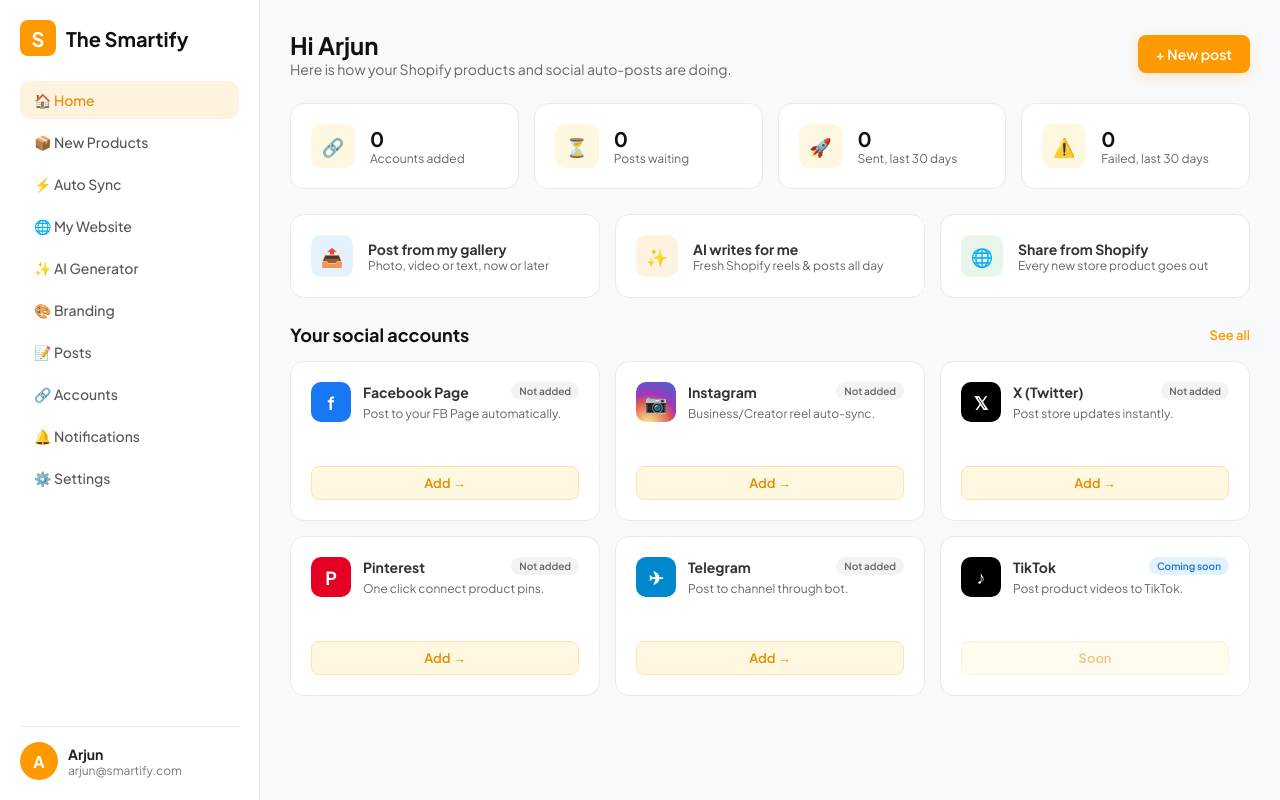
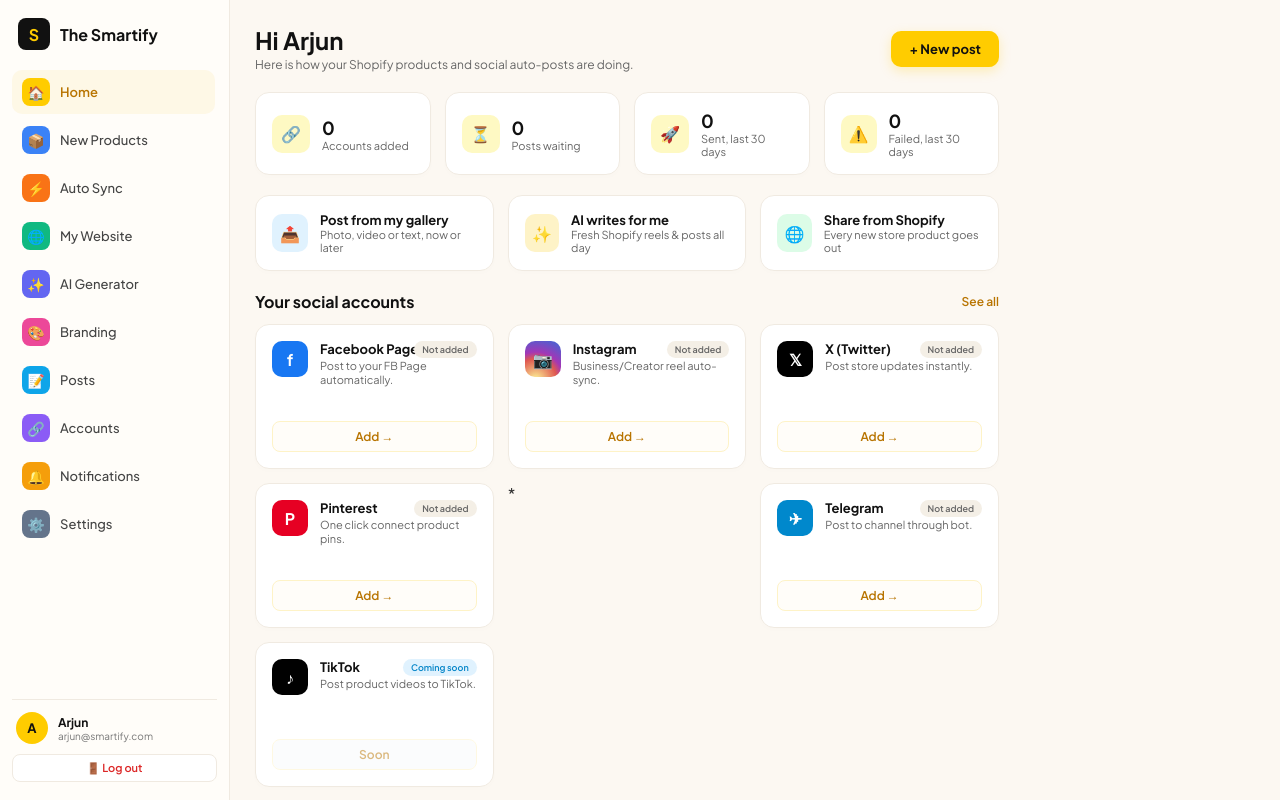
Before and after one commit to arjunsingh8238-ops/the-smartify, a website: page public/index.html in a window 1280 px wide. Drawn offline with Linux system fonts and the light colour scheme.

Commit message:
Update index.html

```diff
--- a/public/index.html
+++ b/public/index.html
@@ -2,56 +2,73 @@
 <html lang="en">
 <head>
     <meta charset="UTF-8">
-    <meta name="viewport" content="width=device-width, initial-scale=1.0">
-    <title>The Smartify - Shopify & Social Automation Dashboard</title>
+    <meta name="viewport" content="width=1024">
+    <title>The Smartify - Social Automation Dashboard</title>
     <link href="https://fonts.googleapis.com/css2?family=Plus+Jakarta+Sans:wght@400;500;600;700&display=swap" rel="stylesheet">
     <style>
         * { box-sizing: border-box; margin: 0; padding: 0; font-family: 'Plus Jakarta Sans', sans-serif; }
-        body { background-color: #f8f9fa; color: #333; display: flex; height: 100vh; overflow: hidden; }
+        body { background-color: #fcf8f2; color: #333; display: flex; height: 100vh; overflow: hidden; width: 1024px; min-width: 1024px; }
 
-        /* Sidebar */
-        aside { width: 260px; background: #fff; border-right: 1px solid #eaeaea; display: flex; flex-direction: column; justify-content: space-between; padding: 20px; }
-        .logo-area { display: flex; align-items: center; gap: 10px; font-weight: 700; font-size: 20px; color: #111; margin-bottom: 25px; }
-        .logo-icon { width: 36px; height: 36px; background: #ff9900; border-radius: 8px; display: flex; align-items: center; justify-content: center; color: #fff; font-weight: bold; }
+        /* Sidebar styling like reference image */
+        aside { width: 230px; background: #fffdf9; border-right: 1px solid #f0eae1; display: flex; flex-direction: column; justify-content: space-between; padding: 18px 12px; height: 100vh; position: fixed; left: 0; top: 0; }
+        .logo-area { display: flex; align-items: center; gap: 10px; font-weight: 700; font-size: 16px; color: #111; margin-bottom: 20px; padding-left: 6px; }
+        .logo-icon { width: 32px; height: 32px; background: #111; border-radius: 8px; display: flex; align-items: center; justify-content: center; color: #ffcc00; font-weight: bold; font-size: 16px; }
 
-        .menu { list-style: none; display: flex; flex-direction: column; gap: 4px; overflow-y: auto; flex: 1; }
-        .menu li a { display: flex; align-items: center; gap: 12px; padding: 10px 14px; border-radius: 10px; color: #555; text-decoration: none; font-weight: 500; font-size: 14px; transition: 0.2s; }
-        .menu li.active a, .menu li a:hover { background: #fff3e0; color: #e68a00; }
+        .menu { list-style: none; display: flex; flex-direction: column; gap: 4px; overflow-y: auto; flex: 1; padding-right: 2px; }
+        .menu::-webkit-scrollbar { width: 3px; }
+        .menu::-webkit-scrollbar-thumb { background: #e0d6c8; border-radius: 10px; }
 
-        .user-profile { border-top: 1px solid #eaeaea; padding-top: 15px; display: flex; align-items: center; justify-content: space-between; }
-        .user-info { display: flex; align-items: center; gap: 10px; }
-        .user-avatar { width: 38px; height: 38px; background: #ff9900; color: #fff; border-radius: 50%; display: flex; align-items: center; justify-content: center; font-weight: bold; }
-        .user-details h4 { font-size: 14px; color: #222; }
-        .user-details p { font-size: 12px; color: #777; }
+        .menu li a { display: flex; align-items: center; gap: 10px; padding: 8px 10px; border-radius: 10px; color: #444; text-decoration: none; font-weight: 500; font-size: 13px; transition: 0.2s; }
+        .menu li.active a, .menu li a:hover { background: #fae19933; color: #b87400; font-weight: 600; }
+
+        .menu-icon { width: 28px; height: 28px; border-radius: 8px; display: flex; align-items: center; justify-content: center; font-size: 14px; background: #f4efe6; color: #333; }
+        .menu li.active .menu-icon { background: #ffcc00; color: #111; }
+        .menu li:nth-child(2) .menu-icon { background: #3b82f6; color: #fff; }
+        .menu li:nth-child(3) .menu-icon { background: #f97316; color: #fff; }
+        .menu li:nth-child(4) .menu-icon { background: #10b981; color: #fff; }
+        .menu li:nth-child(5) .menu-icon { background: #6366f1; color: #fff; }
+        .menu li:nth-child(6) .menu-icon { background: #ec4899; color: #fff; }
+        .menu li:nth-child(7) .menu-icon { background: #0ea5e9; color: #fff; }
+        .menu li:nth-child(8) .menu-icon { background: #8b5cf6; color: #fff; }
+        .menu li:nth-child(9) .menu-icon { background: #f59e0b; color: #fff; }
+        .menu li:nth-child(10) .menu-icon { background: #64748b; color: #fff; }
+
+        /* User Profile Footer in Sidebar */
+        .user-profile { border-top: 1px solid #f0eae1; padding-top: 12px; display: flex; flex-direction: column; gap: 10px; }
+        .user-info { display: flex; align-items: center; gap: 10px; padding-left: 4px; }
+        .user-avatar { width: 32px; height: 32px; background: #ffcc00; color: #111; border-radius: 50%; display: flex; align-items: center; justify-content: center; font-weight: bold; font-size: 13px; }
+        .user-details h4 { font-size: 12px; color: #111; font-weight: 700; }
+        .user-details p { font-size: 10px; color: #777; }
+        .btn-logout { background: #fff; border: 1px solid #f0eae1; color: #dc2626; padding: 6px; border-radius: 8px; font-size: 11px; font-weight: 600; cursor: pointer; display: flex; align-items: center; justify-content: center; gap: 6px; text-decoration: none; }
+        .btn-logout:hover { background: #fef2f2; }
 
         /* Main Content */
-        main { flex: 1; overflow-y: auto; padding: 30px; display: flex; flex-direction: column; gap: 25px; }
+        main { margin-left: 230px; flex: 1; overflow-y: auto; height: 100vh; padding: 25px; display: flex; flex-direction: column; gap: 20px; width: calc(100% - 230px); }
         header { display: flex; justify-content: space-between; align-items: center; }
         header h1 { font-size: 24px; font-weight: 700; color: #111; }
-        header p { font-size: 14px; color: #666; }
-        .btn-primary { background: #ff9900; color: #fff; border: none; padding: 10px 18px; border-radius: 8px; font-weight: 600; cursor: pointer; display: flex; align-items: center; gap: 8px; font-size: 14px; box-shadow: 0 4px 12px rgba(255, 153, 0, 0.2); }
+        header p { font-size: 12px; color: #666; margin-top: 2px; }
+        .btn-primary { background: #ffcc00; color: #111; border: none; padding: 10px 18px; border-radius: 10px; font-weight: 700; cursor: pointer; display: flex; align-items: center; gap: 6px; font-size: 13px; box-shadow: 0 4px 12px rgba(255, 204, 0, 0.25); }
 
         /* Stats Grid */
-        .stats-grid { display: grid; grid-template-columns: repeat(4, 1fr); gap: 15px; }
-        .stat-card { background: #fff; padding: 20px; border-radius: 14px; border: 1px solid #eaeaea; display: flex; align-items: center; gap: 15px; }
-        .stat-icon { width: 44px; height: 44px; border-radius: 10px; display: flex; align-items: center; justify-content: center; font-size: 18px; }
-        .stat-yellow { background: #fff8e1; color: #fbc02d; }
-        .stat-info h3 { font-size: 20px; font-weight: 700; color: #111; }
-        .stat-info p { font-size: 12px; color: #666; }
+        .stats-grid { display: grid; grid-template-columns: repeat(4, 1fr); gap: 14px; }
+        .stat-card { background: #fff; padding: 16px; border-radius: 14px; border: 1px solid #f0eae1; display: flex; align-items: center; gap: 12px; box-shadow: 0 2px 6px rgba(0,0,0,0.01); }
+        .stat-icon { width: 38px; height: 38px; border-radius: 10px; display: flex; align-items: center; justify-content: center; font-size: 16px; background: #fef9c3; color: #ca8a04; }
+        .stat-info h3 { font-size: 18px; font-weight: 700; color: #111; }
+        .stat-info p { font-size: 11px; color: #666; }
 
         /* Quick Action Banners */
-        .actions-grid { display: grid; grid-template-columns: repeat(3, 1fr); gap: 15px; }
-        .action-banner { background: #fff; padding: 20px; border-radius: 14px; border: 1px solid #eaeaea; display: flex; align-items: center; gap: 15px; cursor: pointer; transition: 0.2s; }
-        .action-banner:hover { border-color: #ff9900; box-shadow: 0 4px 12px rgba(0,0,0,0.03); }
-        .action-icon { width: 42px; height: 42px; background: #e3f2fd; color: #1976d2; border-radius: 10px; display: flex; align-items: center; justify-content: center; font-size: 18px; }
+        .actions-grid { display: grid; grid-template-columns: repeat(3, 1fr); gap: 14px; }
+        .action-banner { background: #fff; padding: 16px; border-radius: 14px; border: 1px solid #f0eae1; display: flex; align-items: center; gap: 12px; cursor: pointer; transition: 0.2s; box-shadow: 0 2px 6px rgba(0,0,0,0.01); }
+        .action-banner:hover { border-color: #ffcc00; }
+        .action-icon { width: 38px; height: 38px; background: #e0f2fe; color: #0284c7; border-radius: 10px; display: flex; align-items: center; justify-content: center; font-size: 16px; }
 
         /* Social Accounts Section */
-        .section-title { display: flex; justify-content: space-between; align-items: center; margin-bottom: 15px; }
-        .section-title h2 { font-size: 18px; font-weight: 700; color: #111; }
-        .social-grid { display: grid; grid-template-columns: repeat(3, 1fr); gap: 15px; }
-        .social-card { background: #fff; padding: 20px; border-radius: 14px; border: 1px solid #eaeaea; display: flex; flex-direction: column; justify-content: space-between; height: 160px; position: relative; }
-        .social-header { display: flex; align-items: center; gap: 12px; }
-        .social-logo { width: 40px; height: 40px; border-radius: 10px; display: flex; align-items: center; justify-content: center; color: #fff; font-weight: bold; font-size: 18px; }
+        .section-title { display: flex; justify-content: space-between; align-items: center; margin-bottom: 12px; }
+        .section-title h2 { font-size: 16px; font-weight: 700; color: #111; }
+        .social-grid { display: grid; grid-template-columns: repeat(3, 1fr); gap: 14px; }
+        .social-card { background: #fff; padding: 16px; border-radius: 14px; border: 1px solid #f0eae1; display: flex; flex-direction: column; justify-content: space-between; height: 145px; position: relative; box-shadow: 0 2px 6px rgba(0,0,0,0.01); }
+        .social-header { display: flex; align-items: flex-start; gap: 12px; }
+        .social-logo { width: 36px; height: 36px; border-radius: 10px; display: flex; align-items: center; justify-content: center; color: #fff; font-weight: bold; font-size: 16px; flex-shrink: 0; }
         .fb { background: #1877f2; }
         .insta { background: radial-gradient(circle at 30% 107%, #fdf497 0%, #df5950 45%, #a237b6 60%, #515ecf 90%); }
         .twitter { background: #000; }
@@ -59,14 +76,11 @@
         .telegram { background: #0088cc; }
         .tiktok { background: #010101; }
 
-        .badge { font-size: 10px; padding: 3px 8px; background: #f1f3f5; color: #666; border-radius: 20px; font-weight: 600; position: absolute; top: 20px; right: 20px; }
-        .social-card p { font-size: 12px; color: #666; margin-top: 5px; }
-        .btn-connect { background: #fff8e1; color: #e68a00; border: 1px solid #ffe0b2; padding: 8px; border-radius: 8px; font-weight: 600; cursor: pointer; text-align: center; font-size: 13px; width: 100%; }
-        .btn-connect:hover { background: #ffe0b2; }
-
-        @media(max-width: 1024px) {
-            .stats-grid, .actions-grid, .social-grid { grid-template-columns: repeat(2, 1fr); }
-        }
+        .badge { font-size: 9px; padding: 3px 8px; background: #f4efe6; color: #666; border-radius: 20px; font-weight: 600; position: absolute; top: 16px; right: 16px; }
+        .social-card h4 { font-size: 13px; font-weight: 700; color: #111; }
+        .social-card p { font-size: 11px; color: #666; margin-top: 2px; line-height: 1.3; }
+        .btn-connect { background: #fffdf9; color: #b87400; border: 1px solid #fef3c7; padding: 7px; border-radius: 8px; font-weight: 600; cursor: pointer; text-align: center; font-size: 12px; width: 100%; transition: 0.2s; }
+        .btn-connect:hover { background: #fef3c7; }
     </style>
 </head>
 <body>
@@ -79,18 +93,69 @@
                 <span>The Smartify</span>
             </div>
             <ul class="menu">
-                <li class="active"><a href="#">🏠 Home</a></li>
-                <li><a href="#">📦 New Products</a></li>
-                <li><a href="#">⚡ Auto Sync</a></li>
-                <li><a href="#">🌐 My Website</a></li>
-                <li><a href="#">✨ AI Generator</a></li>
-                <li><a href="#">🎨 Branding</a></li>
-                <li><a href="#">📝 Posts</a></li>
-                <li><a href="#">🔗 Accounts</a></li>
-                <li><a href="#">🔔 Notifications</a></li>
-                <li><a href="#">⚙️ Settings</a></li>
+                <li class="active">
+                    <a href="#">
+                        <div class="menu-icon">🏠</div>
+                        <span>Home</span>
+                    </a>
+                </li>
+                <li>
+                    <a href="#">
+                        <div class="menu-icon">📦</div>
+                        <span>New Products</span>
+                    </a>
+                </li>
+                <li>
+                    <a href="#">
+                        <div class="menu-icon">⚡</div>
+                        <span>Auto Sync</span>
+                    </a>
+                </li>
+                <li>
+                    <a href="#">
+                        <div class="menu-icon">🌐</div>
+                        <span>My Website</span>
+                    </a>
+                </li>
+                <li>
+                    <a href="#">
+                        <div class="menu-icon">✨</div>
+                        <span>AI Generator</span>
+                    </a>
+                </li>
+                <li>
+                    <a href="#">
+                        <div class="menu-icon">🎨</div>
+                        <span>Branding</span>
+                    </a>
+                </li>
+                <li>
+                    <a href="#">
+                        <div class="menu-icon">📝</div>
+                        <span>Posts</span>
+                    </a>
+                </li>
+                <li>
+                    <a href="#">
+                        <div class="menu-icon">🔗</div>
+                        <span>Accounts</span>
+                    </a>
+                </li>
+                <li>
+                    <a href="#">
+                        <div class="menu-icon">🔔</div>
+                        <span>Notifications</span>
+                    </a>
+                </li>
+                <li>
+                    <a href="#">
+                        <div class="menu-icon">⚙️</div>
+                        <span>Settings</span>
+                    </a>
+                </li>
             </ul>
         </div>
+
         <div class="user-profile">
             <div class="user-info">
                 <div class="user-avatar">A</div>
@@ -99,6 +164,7 @@
                     <p>arjun@smartify.com</p>
                 </div>
             </div>
+            <a href="#" class="btn-logout">🚪 Log out</a>
         </div>
     </aside>
 
@@ -115,28 +181,28 @@
         <!-- Stats -->
         <div class="stats-grid">
             <div class="stat-card">
-                <div class="stat-icon stat-yellow">🔗</div>
+                <div class="stat-icon">🔗</div>
                 <div class="stat-info">
                     <h3>0</h3>
                     <p>Accounts added</p>
                 </div>
             </div>
             <div class="stat-card">
-                <div class="stat-icon stat-yellow">⏳</div>
+                <div class="stat-icon">⏳</div>
                 <div class="stat-info">
                     <h3>0</h3>
                     <p>Posts waiting</p>
                 </div>
             </div>
             <div class="stat-card">
-                <div class="stat-icon stat-yellow">🚀</div>
+                <div class="stat-icon">🚀</div>
                 <div class="stat-info">
                     <h3>0</h3>
                     <p>Sent, last 30 days</p>
                 </div>
             </div>
             <div class="stat-card">
-                <div class="stat-icon stat-yellow">⚠️</div>
+                <div class="stat-icon">⚠️</div>
                 <div class="stat-info">
                     <h3>0</h3>
                     <p>Failed, last 30 days</p>
@@ -149,22 +215,22 @@
             <div class="action-banner">
                 <div class="action-icon">📤</div>
                 <div>
-                    <h4 style="font-size: 14px; font-weight: 700;">Post from my gallery</h4>
-                    <p style="font-size: 12px; color: #666;">Photo, video or text, now or later</p>
+                    <h4 style="font-size: 13px; font-weight: 700; color: #111;">Post from my gallery</h4>
+                    <p style="font-size: 11px; color: #666;">Photo, video or text, now or later</p>
                 </div>
             </div>
             <div class="action-banner">
-                <div class="action-icon" style="background: #fff3e0; color: #ff9900;">✨</div>
+                <div class="action-icon" style="background: #fef3c7; color: #d97706;">✨</div>
                 <div>
-                    <h4 style="font-size: 14px; font-weight: 700;">AI writes for me</h4>
-                    <p style="font-size: 12px; color: #666;">Fresh Shopify reels & posts all day</p>
+                    <h4 style="font-size: 13px; font-weight: 700; color: #111;">AI writes for me</h4>
+                    <p style="font-size: 11px; color: #666;">Fresh Shopify reels & posts all day</p>
                 </div>
             </div>
             <div class="action-banner">
-                <div class="action-icon" style="background: #e8f5e9; color: #2e7d32;">🌐</div>
+                <div class="action-icon" style="background: #dcfce7; color: #16a34a;">🌐</div>
                 <div>
-                    <h4 style="font-size: 14px; font-weight: 700;">Share from Shopify</h4>
-                    <p style="font-size: 12px; color: #666;">Every new store product goes out</p>
+                    <h4 style="font-size: 13px; font-weight: 700; color: #111;">Share from Shopify</h4>
+                    <p style="font-size: 11px; color: #666;">Every new store product goes out</p>
                 </div>
             </div>
         </div>
@@ -173,7 +239,7 @@
         <div>
             <div class="section-title">
                 <h2>Your social accounts</h2>
-                <span style="font-size: 13px; color: #ff9900; font-weight: 600; cursor: pointer;">See all</span>
+                <span style="font-size: 12px; color: #b87400; font-weight: 600; cursor: pointer;">See all</span>
             </div>
 
             <div class="social-grid">
@@ -183,7 +249,7 @@
                     <div class="social-header">
                         <div class="social-logo fb">f</div>
                         <div>
-                            <h4 style="font-size: 14px; font-weight: 700;">Facebook Page</h4>
+                            <h4>Facebook Page</h4>
                             <p>Post to your FB Page automatically.</p>
                         </div>
                     </div>
@@ -196,7 +262,7 @@
                     <div class="social-header">
                         <div class="social-logo insta">📷</div>
                         <div>
-                            <h4 style="font-size: 14px; font-weight: 700;">Instagram</h4>
+                            <h4>Instagram</h4>
                             <p>Business/Creator reel auto-sync.</p>
                         </div>
                     </div>
@@ -209,7 +275,7 @@
                     <div class="social-header">
                         <div class="social-logo twitter">𝕏</div>
                         <div>
-                            <h4 style="font-size: 14px; font-weight: 700;">X (Twitter)</h4>
+                            <h4>X (Twitter)</h4>
                             <p>Post store updates instantly.</p>
                         </div>
                     </div>
@@ -222,20 +288,20 @@
                     <div class="social-header">
                         <div class="social-logo pinterest">P</div>
                         <div>
-                            <h4 style="font-size: 14px; font-weight: 700;">Pinterest</h4>
+                            <h4>Pinterest</h4>
                             <p>One click connect product pins.</p>
                         </div>
                     </div>
                     <button class="btn-connect">Add →</button>
                 </div>
 
-                <!-- Telegram -->
+                *<!-- Telegram -->
                 <div class="social-card">
                     <span class="badge">Not added</span>
                     <div class="social-header">
                         <div class="social-logo telegram">✈</div>
                         <div>
-                            <h4 style="font-size: 14px; font-weight: 700;">Telegram</h4>
+                            <h4>Telegram</h4>
                             <p>Post to channel through bot.</p>
                         </div>
                     </div>
@@ -244,15 +310,15 @@
 
                 <!-- TikTok -->
                 <div class="social-card">
-                    <span class="badge" style="background: #e3f2fd; color: #1976d2;">Coming soon</span>
+                    <span class="badge" style="background: #e0f2fe; color: #0284c7;">Coming soon</span>
                     <div class="social-header">
                         <div class="social-logo tiktok">♪</div>
                         <div>
-                            <h4 style="font-size: 14px; font-weight: 700;">TikTok</h4>
+                            <h4>TikTok</h4>
                             <p>Post product videos to TikTok.</p>
                         </div>
                     </div>
-                    <button class="btn-connect" style="opacity: 0.5; cursor: not-allowed;">Soon</button>
+                    <button class="btn-connect" style="opacity: 0.5; cursor: not-allowed; background: #f8fafc;">Soon</button>
                 </div>
             </div>
         </div>
```
